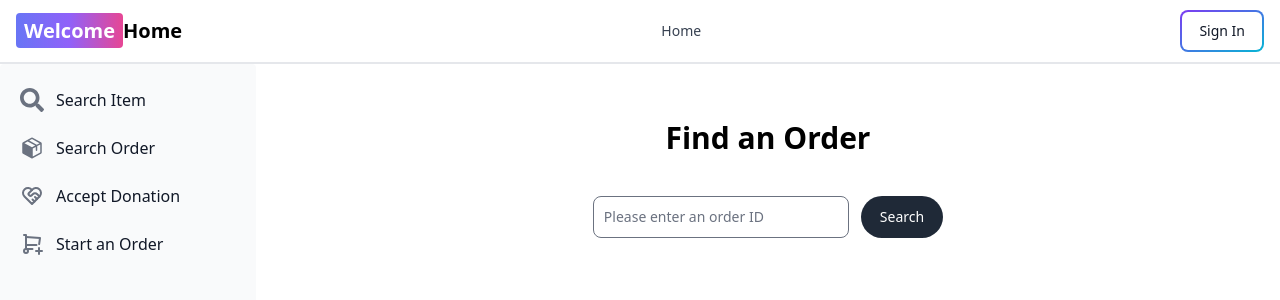
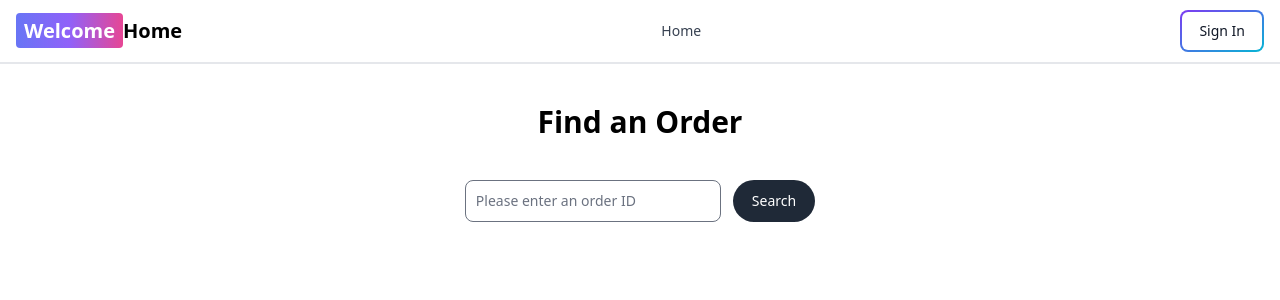
Before and after one commit to jazwu/welcome-home, a React (Vite) app in the folder client/: page /search-order in a window 1280 px wide. Shown: the top 300 px of the page. Built offline with nearby package versions, Linux system fonts and the light colour scheme.

Commit message:
feat(staff-only): private accept donation page only to staff

```diff
--- a/client/src/App.jsx
+++ b/client/src/App.jsx
@@ -1,12 +1,16 @@
 import { BrowserRouter, Routes, Route, Navigate } from "react-router-dom";
+import PrivateRoute from "./components/PrivateRoute";
+
 import Header from "./components/Header";
 import SideBar from "./components/SideBar";
+
 import Home from "./pages/Home";
 import SignIn from "./pages/Signin";
 import SignUp from "./pages/Signup";
 import ItemsPage from "./pages/ItemsPage";
 import SearchItem from "./pages/SearchItem";
 import SearchOrder from "./pages/SearchOrder";
+import AddItem from "./pages/AddItem";
 
 function App() {
   return (
@@ -20,6 +24,9 @@ function App() {
           <Route path="/items" element={<ItemsPage />} />
           <Route path="/search-item" element={<SearchItem />} />
           <Route path="/search-order" element={<SearchOrder />} />
+          <Route element={<PrivateRoute />}>
+            <Route path="/add-item" element={<AddItem />} />
+          </Route>
         </Routes>
       </SideBar>
     </BrowserRouter>
--- /dev/null
+++ b/client/src/components/PrivateRoute.jsx
@@ -0,0 +1,7 @@
+import { useSelector } from "react-redux";
+import { Outlet, Navigate } from "react-router-dom";
+
+export default function PrivateRoute() {
+  const { currentUser } = useSelector((state) => state.user);
+  return currentUser && currentUser.role === "staff" ? <Outlet /> : null;
+}
--- a/client/src/components/SideBar.jsx
+++ b/client/src/components/SideBar.jsx
@@ -2,9 +2,12 @@ import { Sidebar } from "flowbite-react";
 import { FaSearch } from "react-icons/fa";
 import { PiPackageFill } from "react-icons/pi";
 import { TbHeartHandshake, TbShoppingCartPlus } from "react-icons/tb";
+import { useSelector } from "react-redux";
 
 export default function SideBar({ children }) {
-  return (
+  const { currentUser } = useSelector((state) => state.user);
+
+  return currentUser ? (
     <div className="flex h-screen">
       <Sidebar className="w-64 h-full">
         <Sidebar.Items>
@@ -15,9 +18,11 @@ export default function SideBar({ children }) {
             <Sidebar.Item href="/search-order" icon={PiPackageFill}>
               Search Order
             </Sidebar.Item>
-            <Sidebar.Item href="#" icon={TbHeartHandshake}>
-              Accept Donation
-            </Sidebar.Item>
+            {currentUser.role === "staff" && (
+              <Sidebar.Item href="/add-item" icon={TbHeartHandshake}>
+                Accept Donation
+              </Sidebar.Item>
+            )}
             <Sidebar.Item href="#" icon={TbShoppingCartPlus}>
               Start an Order
             </Sidebar.Item>
@@ -26,5 +31,7 @@ export default function SideBar({ children }) {
       </Sidebar>
       <main className="flex-1 p-4">{children}</main>
     </div>
+  ) : (
+    <>{children}</>
   );
 }
```
